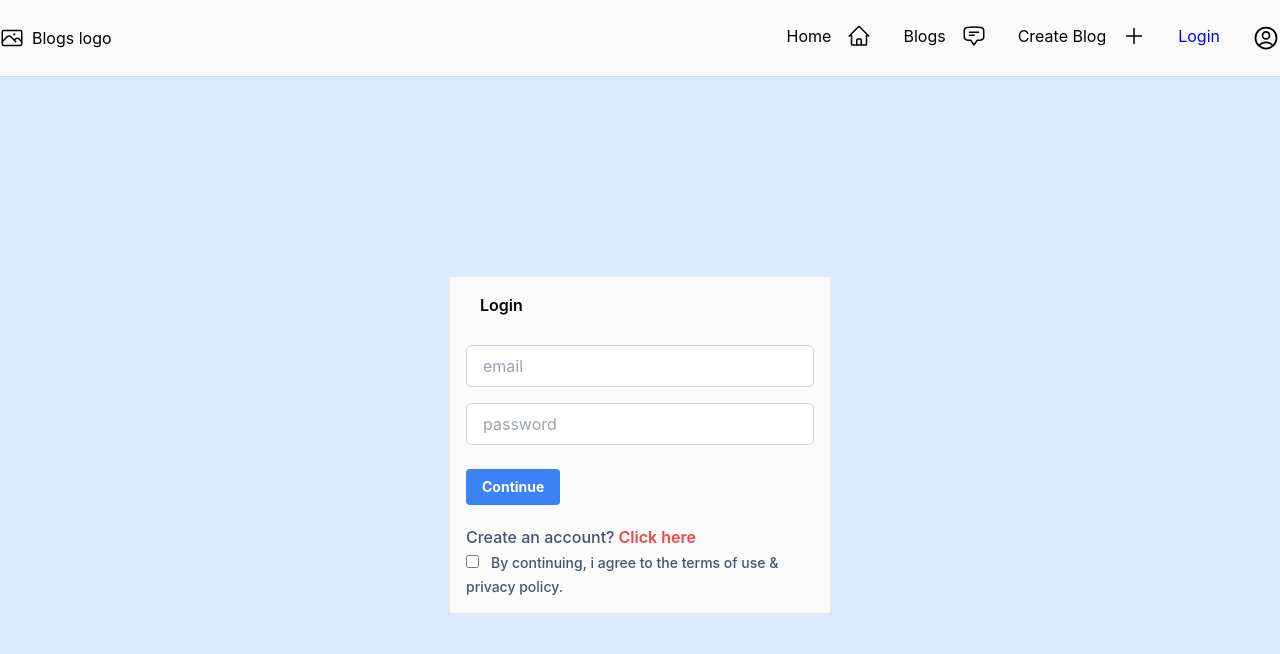
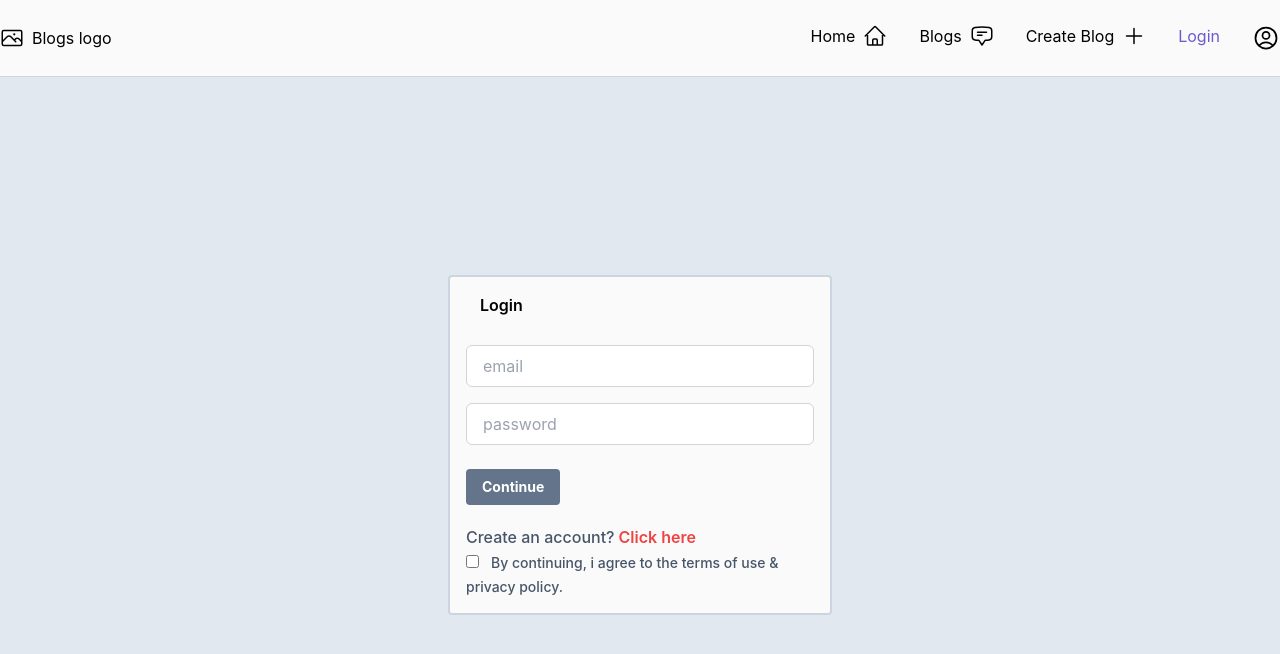
Before and after one commit to Srbukmartoyan/blog, a React (Create React App) app in the folder frontend/: page /auth in a window 1280 px wide. Shown: the top 654 px of the page. Built offline with nearby package versions, Linux system fonts and the light colour scheme; the HTML template or start-up script is replaced by a standard one.

Commit message:
fixing ui

```diff
--- a/frontend/src/components/BlogForm.jsx
+++ b/frontend/src/components/BlogForm.jsx
@@ -132,7 +132,7 @@ const BlogForm = ({ blogPost }) => {
 
   if (formData.selectedCategory.length > 0) {
     return (
-      <form onSubmit={handleSubmit} className="w-3/4 sm:w-96 border-2 p-4 rounded bg-zinc-50">
+      <form onSubmit={handleSubmit} className="w-3/4 sm:w-96 border-2 border-slate-300 p-4 rounded bg-zinc-50">
         <InputField
           type="text"
           name="title"
--- a/frontend/src/components/BlogList/index.jsx
+++ b/frontend/src/components/BlogList/index.jsx
@@ -3,7 +3,7 @@ import Blog from './Blog/Blog';
 
 const BlogList = ({posts, title, showActions}) => {
   return (
-    <div className="container mx-auto px-8 py-4 bg-blue-100 rounded-md">
+    <div className="container mx-auto px-8 py-4 bg-slate-200 rounded-md">
       <h1 className="text-3xl font-bold my-8">{title}</h1>
       {posts.map((post, index) => (
         <Blog
--- a/frontend/src/components/Button.jsx
+++ b/frontend/src/components/Button.jsx
@@ -2,7 +2,7 @@ import React from 'react'
 
 export const Button = ({ text, onClick, type='submit' }) => {
   return (
-    <button className='bg-blue-500 hover:bg-blue-700 text-white font-bold py-2 px-4 rounded mr-2 mt-2 text-sm' type={type} onClick={onClick}>
+    <button className='bg-slate-500 hover:bg-slate-400 text-white font-bold py-2 px-4 rounded mr-2 mt-2 text-sm' type={type} onClick={onClick}>
       {text}
     </button>
   )
--- a/frontend/src/components/Group.jsx
+++ b/frontend/src/components/Group.jsx
@@ -3,7 +3,7 @@ import Blog from './BlogList/Blog/Blog';
 const Group = ({ posts, title }) => {
   return (
     <div className='py-8'>
-      <div className='container px-4 bg-blue-100 rounded-md'>
+      <div className='p-4 bg-slate-200 rounded-md'>
         <h2 className='text-2xl text-black-500 font-bold mb-8'>{title}</h2>
         <div className='grid gap-4 grid-cols-1 sm:grid-cols-2 lg:grid-cols-3'>
           {posts.map((post, index) => (
--- a/frontend/src/components/Navbar.jsx
+++ b/frontend/src/components/Navbar.jsx
@@ -1,5 +1,5 @@
 import React from 'react'
-import { useState } from 'react'
+import { useState, useEffect } from 'react'
 import { NavLink } from "react-router-dom";
 
 
@@ -10,9 +10,22 @@ const Navbar = () => {
     setIsMenuOpen(!isMenuOpen);
   };
 
+  useEffect(() => {
+    const handleResize = () => {
+      if (window.innerWidth >= 768) {
+        setIsMenuOpen(false);
+      }
+    };
+
+    window.addEventListener('resize', handleResize);
+    return () => {
+      window.removeEventListener('resize', handleResize);
+    };
+  }, []);
+
   return (
     <div className='bg-zinc-50 sticky w-full top-0 z-10 border-b border-b-gray-300'>
-      <nav className='container mx-auto flex justify-between items-center py-4'>
+      <nav className='container mx-auto flex justify-center gap-2 md:justify-between items-center py-4'>
         <NavLink to='/' end>
           <div className='flex gap-2'>
             <div>
@@ -24,17 +37,17 @@ const Navbar = () => {
           </div>
         </NavLink>
         <div>
-          <svg xmlns="http://www.w3.org/2000/svg" viewBox="0 0 16 16" fill="currentColor" className={`w-6 h-6 md:hidden absolute right-0 top-4`} onClick={toggleMenu}>
+          <svg xmlns="http://www.w3.org/2000/svg" viewBox="0 0 16 16" fill="currentColor" className={`w-6 h-6 md:hidden`} onClick={toggleMenu}>
             <path fillRule="evenodd" d="M8 15A7 7 0 1 0 8 1a7 7 0 0 0 0 14Zm.75-10.25a.75.75 0 0 0-1.5 0v4.69L6.03 8.22a.75.75 0 0 0-1.06 1.06l2.5 2.5a.75.75 0 0 0 1.06 0l2.5-2.5a.75.75 0 1 0-1.06-1.06L8.75 9.44V4.75Z" clipRule="evenodd" />
           </svg>
         </div>
         <div>
-          <ul className={`${isMenuOpen ? 'flex justify-around absolute w-full top-12 left-0 bg-zinc-50 border-b border-b-gray-300' : 'hidden'} md:flex md:space-x-8`}>
+          <ul className={`${isMenuOpen ? 'flex justify-around flex-wrap gap-2 absolute w-full top-12 left-0 bg-zinc-50 border-b border-b-gray-300' : 'hidden'} md:flex md:space-x-8`}>
             <li className='my-2'>
               <NavLink
-                className='flex justify-between gap-4'
+                className='flex justify-between gap-2'
                 end
-                style={({ isActive }) => ({ color: isActive ? 'blue' : 'black' })}
+                style={({ isActive }) => ({ color: isActive ? '#6A5ACD' : 'black' })}
                 to="/"
               >
                 <div>Home</div>
@@ -47,9 +60,9 @@ const Navbar = () => {
             </li>
             <li className='my-2'>
               <NavLink
-                className='flex justify-between gap-4'
+                className='flex justify-between gap-2'
                 end
-                style={({ isActive }) => ({ color: isActive ? 'blue' : 'black' })}
+                style={({ isActive }) => ({ color: isActive ? '#6A5ACD' : 'black' })}
                 to="/blog"
               >
                 <div>Blogs</div>
@@ -62,9 +75,9 @@ const Navbar = () => {
             </li>
             <li className='my-2'>
               <NavLink
-                className='flex justify-between gap-4'
+                className='flex justify-between gap-2'
                 end
-                style={({ isActive }) => ({ color: isActive ? 'blue' : 'black' })}
+                style={({ isActive }) => ({ color: isActive ? '#6A5ACD' : 'black' })}
                 to="/blog/create"
               >
                 <div>Create Blog</div>
@@ -80,14 +93,14 @@ const Navbar = () => {
                 ? <button onClick={() => { localStorage.removeItem('auth-token'); window.location.replace('/') }}>Logout</button>
                 : <NavLink
                   end
-                  style={({ isActive }) => ({ color: isActive ? 'blue' : 'black' })}
+                  style={({ isActive }) => ({ color: isActive ? '#6A5ACD' : 'black' })}
                   to='/auth'><button>Login</button>
                 </NavLink>}
             </li>
             <li className='my-2'>
               <NavLink
                 end
-                style={({ isActive }) => ({ color: isActive ? 'blue' : 'black' })}
+                style={({ isActive }) => ({ color: isActive ? '#6A5ACD' : 'black' })}
                 to="/user"
               >
               <svg xmlns="http://www.w3.org/2000/svg" fill="none" viewBox="0 0 24 24" strokeWidth="1.5" stroke="currentColor" className="w-7 h-7">
--- a/frontend/src/components/ProfileCard.jsx
+++ b/frontend/src/components/ProfileCard.jsx
@@ -1,8 +1,8 @@
 const ProfileCard = ({ user }) => {
     return (
-        <div className="shadow-md rounded-md p-6 my-4 hover:shadow-lg transition ease-linear delay-150 w-1/4 mx-auto">
+        <div className="shadow-md rounded-md p-6 my-4 bg-slate-100 hover:shadow-lg transition ease-linear delay-150 w-80 md:w-1/2 lg:w-1/4 mx-auto">
             <div className="flex items-center">
-                <div className="w-16 h-16 rounded-full bg-gray-300 flex-shrink-0">
+                <div className="w-16 h-16 rounded-full bg-gray-400 flex-shrink-0">
                 </div>
                 <div className="ml-4">
                     <h2 className="text-xl font-semibold">{user.name}</h2>
--- a/frontend/src/pages/CreateBlog.jsx
+++ b/frontend/src/pages/CreateBlog.jsx
@@ -3,7 +3,7 @@ import { BlogForm } from '../components'
 
 const CreateBlog = () => {
   return (
-    <div className='w-full h-[92vh] bg-blue-100 flex justify-center items-center'>
+    <div className='w-full h-[92vh] bg-slate-200 flex justify-center items-center'>
       <BlogForm />
     </div>
   )
--- a/frontend/src/pages/EditBlog.jsx
+++ b/frontend/src/pages/EditBlog.jsx
@@ -12,7 +12,7 @@ const EditBlog = () => {
   if (!blogPost) return <div>Loading...</div>;
 
   return (
-    <div className='w-full h-[92vh] bg-blue-100 flex justify-center items-center'>
+    <div className='w-full h-[92vh] bg-slate-200 flex justify-center items-center'>
       <BlogForm blogPost={blogPost} />
     </div>
   )
--- a/frontend/src/pages/FullBlog.jsx
+++ b/frontend/src/pages/FullBlog.jsx
@@ -20,7 +20,7 @@ const FullBlog = () => {
   if (authorPostsError) return <div>Failed to load author's posts</div>;
 
   return (
-    <div className='mx-auto px-8 py-4 bg-blue-100 rounded-md w-full'>
+    <div className='mx-auto px-8 py-4 bg-slate-200 rounded-md w-full'>
         <div className='lg:w-1/3 bg-white shadow-md rounded-md mx-auto my-10 p-9 hover:scale-110 transition ease-linear duration-150'>
           <h2 className='text-xl font-semibold mb-4 text-center'>{blogPost.title}</h2>
           <p className='text-gray-600 mb-2'>Author: {blogPost.Author?.name}</p>
--- a/frontend/src/pages/LoginSignup.jsx
+++ b/frontend/src/pages/LoginSignup.jsx
@@ -47,8 +47,8 @@ const LoginSignUp = () => {
 
 
     return (
-        <div className="w-full h-[92vh] bg-blue-100 flex justify-center items-center">
-            <div className=" w-3/4 sm:w-96 border-2 p-4 rounded bg-zinc-50">
+        <div className="w-full h-[92vh] bg-slate-200 flex justify-center items-center">
+            <div className=" w-3/4 sm:w-96 border-2 border-slate-300 p-4 rounded bg-zinc-50">
                 <h1 className="mx-3.5 font-semibold">{state}</h1>
                 <div className="flex, flex-col gap-5 mt-7">
                     {state === 'Sign Up' ? <InputField name="username" value={formData.username} onChange={changeHandler} type="text" placeholder="your name" /> : <></>}
```
